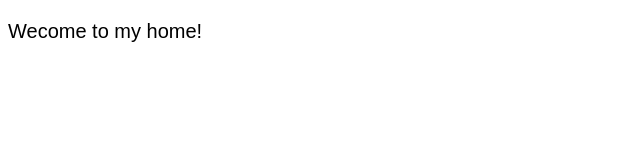
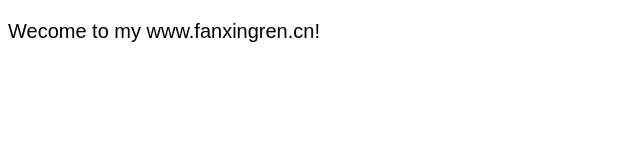
Before and after one commit to fanxingren/fanxingren.github.io, a plain HTML site: page index.html in a window 1280 px wide. Shown: the whole page, without its empty margins (0-640 px from the left). Drawn offline with Linux system fonts and the light colour scheme.

Commit message:
Update index.html

```diff
--- a/index.html
+++ b/index.html
@@ -6,7 +6,7 @@
 	<link rel="stylesheet" type="text/css" href="Mcss.css">
 </head>
 <body>
-<p class="h1">Wecome to my home!</p>
+<p class="h1">Wecome to my <style="font-color:red;font-size:big">www.fanxingren.cn!</style></p>
 
 </body>
 </html>
```
